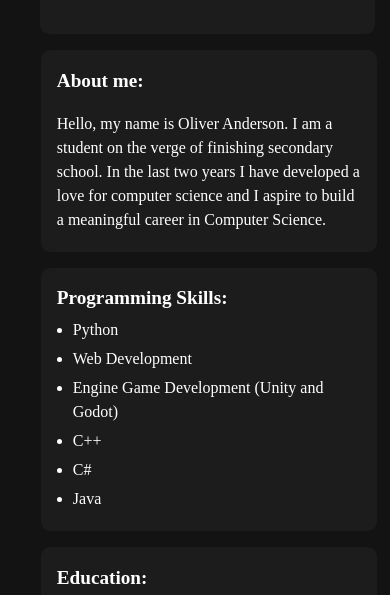
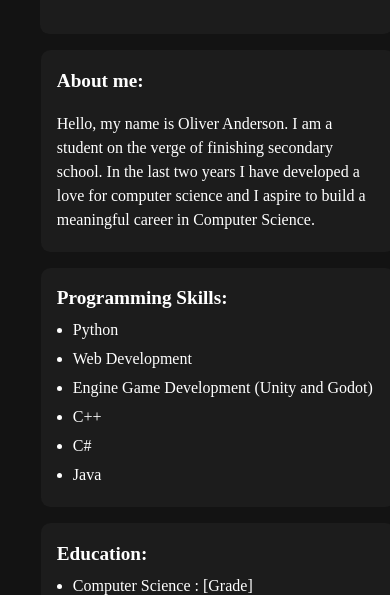
Before and after one commit to Ollie476/OllieCV, a website: page index.html in a window 390 px wide. Shown: the part 180-775 px from the top of the page. Drawn offline with Linux system fonts and the light colour scheme.

Commit message:
small change to mobile scalability

```diff
--- a/css/style.css
+++ b/css/style.css
@@ -83,12 +83,13 @@ li {
     margin-bottom: 5px;
 }
 
-@media (max-width: 600px) {
-    .left-column, .right-column {
-        width: 95%;
-    }
-
+@media (max-width: 768px) {
     .container {
         flex-direction: column;
     }
+
+    .left-column, .right-column {
+        width: 100%;
+        margin: 0;
+    }
 }
```
